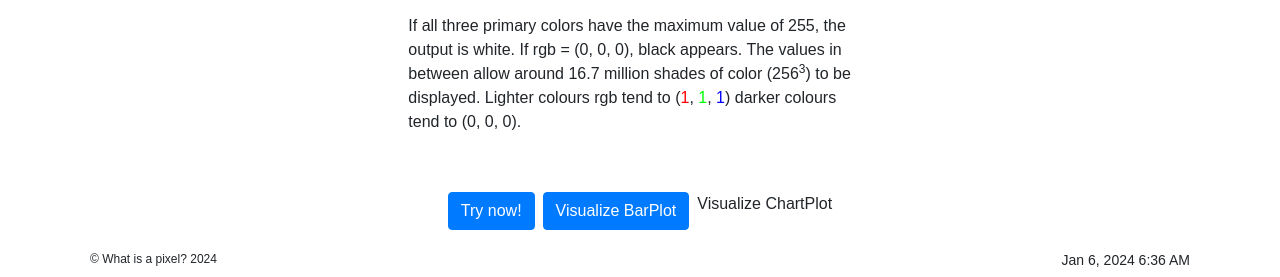
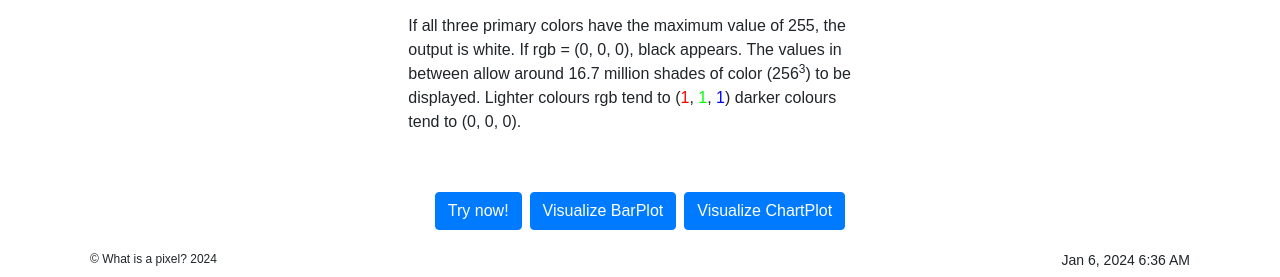
Before and after one commit to osstd/What-is-a-pixel--, a Flask app: page / in a window 1280 px wide. Shown: the part 2240-2517 px from the top of the page. Run offline with Flask 2, Linux system fonts and the light colour scheme; some libraries are stand-ins or nearby versions.

Commit message:
minor fix button

```diff
--- a/templates/index.html
+++ b/templates/index.html
@@ -71,7 +71,7 @@
     <div class="row justify-content-center">
         <div class="px-1 mb-2"><a class="btn btn-primary" href="{{url_for('upload')}}">Try now!</a></div>
         <div class="px-1 mb-2"><a class="btn btn-primary" href="{{url_for('visualize3')}}">Visualize BarPlot</a></div>
-        <div class="px-1 mb-2><a class="btn btn-primary" href="{{url_for('visualize2')}}">Visualize ChartPlot</a></div>
+        <div class="px-1 mb-2"><a class="btn btn-primary" href="{{url_for('visualize2')}}">Visualize ChartPlot</a></div>
     </div>
 </div>
 
```
